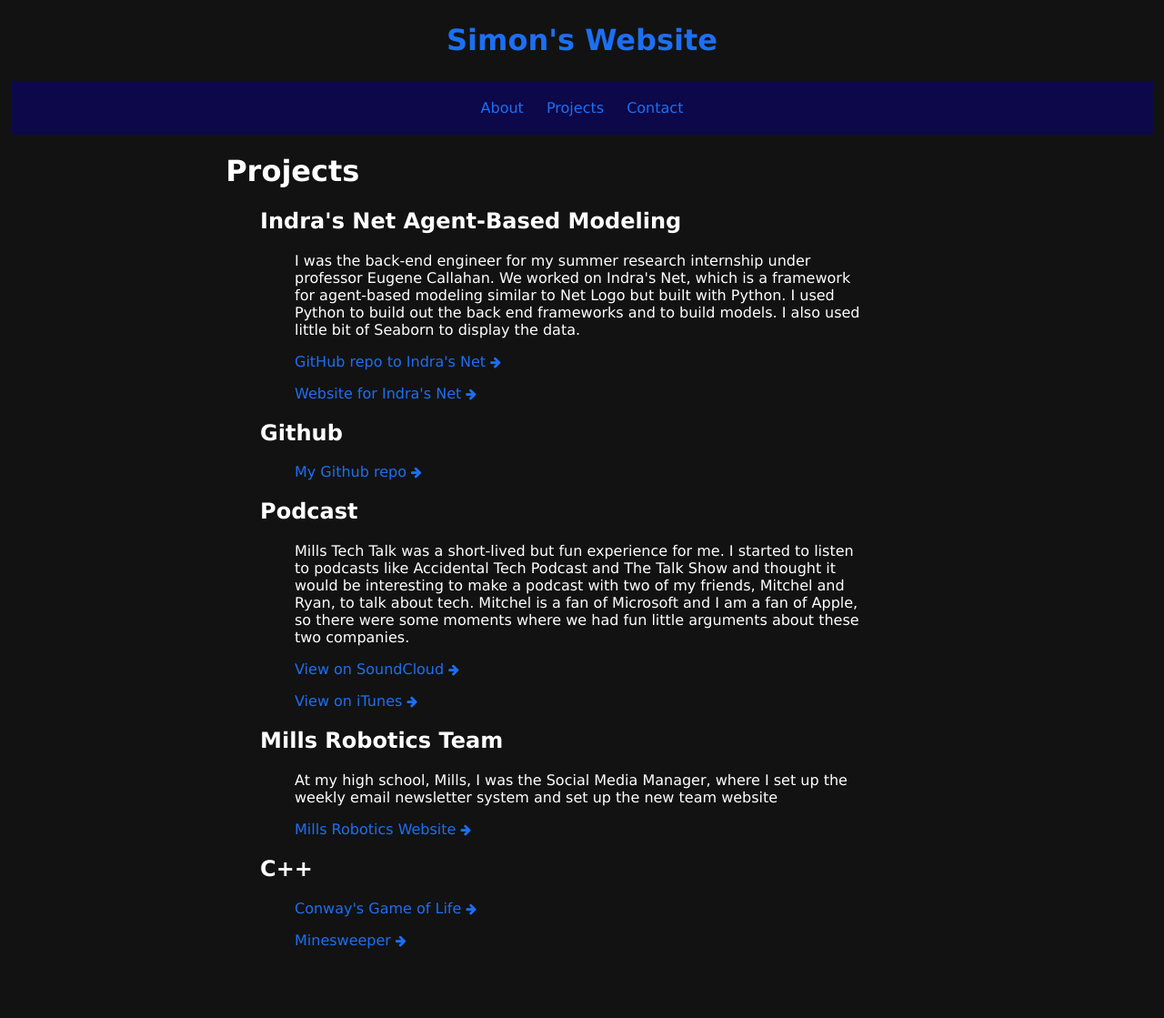
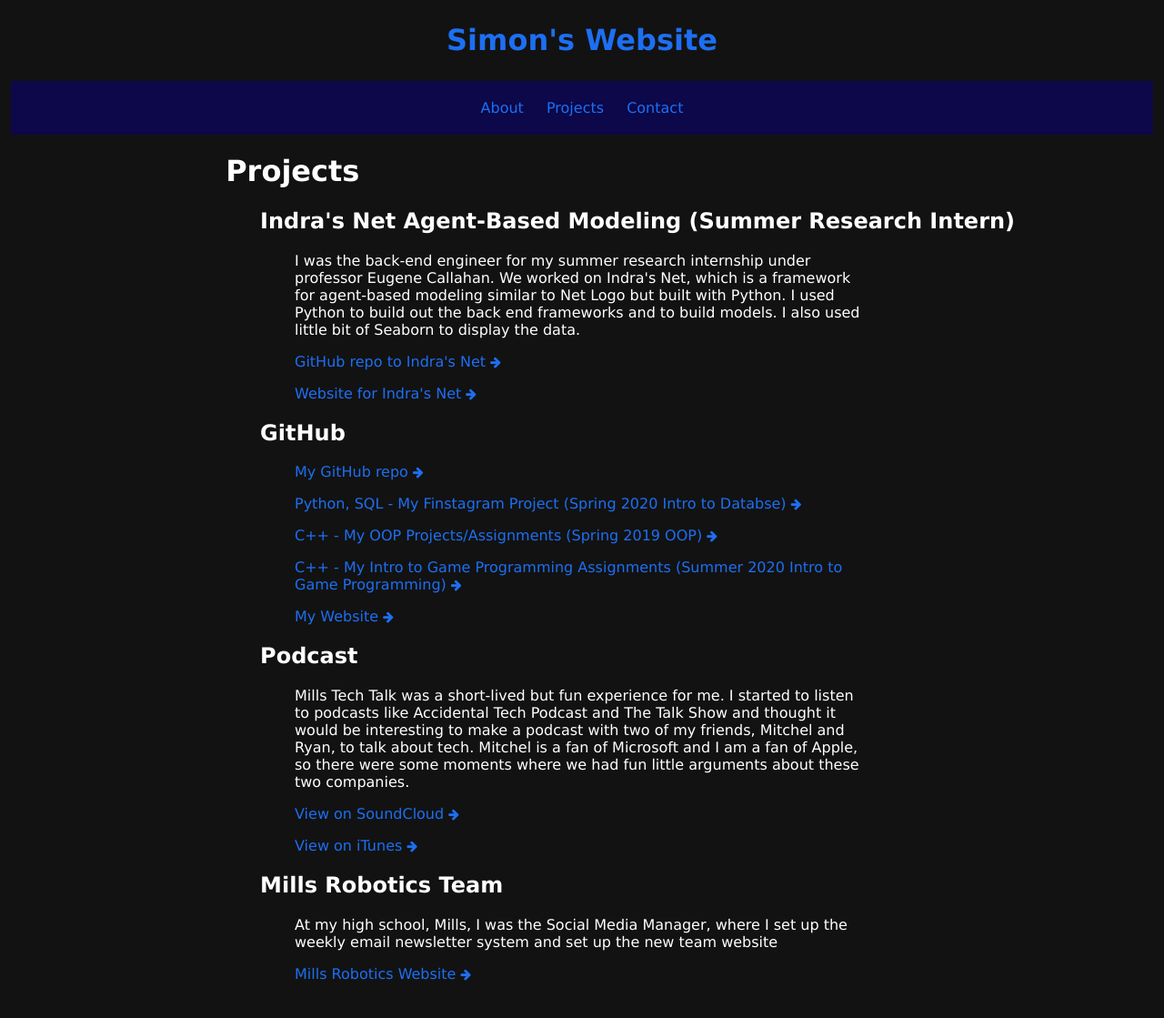
Before and after one commit to simon0h/simon0h.github.io, a Jekyll site: the page built from projects/index.html, in a window 1280 px wide. Shown: the whole page at 91% size. Built offline with Jekyll 4.4.1, drawn with Linux system fonts in a browser that asks for light colours; after the commit the page ends 1096 px from its top, so only the background shows below that.

Commit message:
Update index.html

```diff
--- a/projects/index.html
+++ b/projects/index.html
@@ -23,13 +23,17 @@ title: Projects
 
 <body>
 	<div>
-    <h2> Indra's Net Agent-Based Modeling</h2>
+		<h2> Indra's Net Agent-Based Modeling (Summer Research Intern)</h2>
 		<p> <p class = "paragraphs"> I was the back-end engineer for my summer research internship under professor Eugene Callahan. We worked on Indra's Net, which is a framework for agent-based modeling similar to Net Logo but built with Python. I used Python to build out the back end frameworks and to build models. I also used little bit of Seaborn to display the data.</p>
     		<p title = "https://github.com/gcallah/indras_net"><a href="https://github.com/gcallah/indras_net"><p class = "links"> GitHub repo to Indra's Net <i class="fa fa-arrow-right" style="font-size:85%;"></i></a></p>
     		<p title = "gcallah.github.io/indras_net/index.html"><a href="https://gcallah.github.io/indras_net/index.html"><p class = "links"> Website for Indra's Net <i class="fa fa-arrow-right" style="font-size:85%;"></i></a></p>
 
-    <h2> Github</h2>
-    <p title = "github.com/simon0h"><a href="https://github.com/simon0h"><p class = "links"> My Github repo <i class="fa fa-arrow-right" style="font-size:85%;"></i></a></p>
+    		<h2> GitHub</h2>
+    		<p title = "github.com/simon0h"><a href="https://github.com/simon0h"><p class = "links"> My GitHub repo <i class="fa fa-arrow-right" style="font-size:85%;"></i></a></p>
+		<p title = "github.com/simon0h/Finstagram"><a href="https://github.com/simon0h/Finstagram"><p class = "links"> Python, SQL - My Finstagram Project (Spring 2020 Intro to Databse) <i class="fa fa-arrow-right" style="font-size:85%;"></i></a></p>
+		<p title = "github.com/simon0h/Intro-to-Game-Programming"><a href="https://github.com/simon0h/Intro-to-Game-Programming"><p class = "links"> C++ - My OOP Projects/Assignments (Spring 2019 OOP) <i class="fa fa-arrow-right" style="font-size:85%;"></i></a></p>
+		<p title = "github.com/simon0h/OOP"><a href="https://github.com/simon0h/OOP"><p class = "links"> C++ - My Intro to Game Programming Assignments (Summer 2020 Intro to Game Programming) <i class="fa fa-arrow-right" style="font-size:85%;"></i></a></p>
+		<p title = "github.com/simon0h/simon0h.github.io"><a href="https://github.com/simon0h/simon0h.github.io"><p class = "links"> My Website <i class="fa fa-arrow-right" style="font-size:85%;"></i></a></p>
 
     		<h2> Podcast</h2>
     		<p> <p class = "paragraphs"> Mills Tech Talk was a short-lived but fun experience for me. I started to listen to podcasts like Accidental Tech Podcast and The Talk Show and thought it would be interesting to make a podcast with two of my friends, Mitchel and Ryan, to talk about tech. Mitchel is a fan of Microsoft and I am a fan of Apple, so there were some moments where we had fun little arguments about these two companies. </p>
@@ -40,8 +44,5 @@ title: Projects
     		<p> <p class = "paragraphs"> At my high school, Mills, I was the Social Media Manager, where I set up the weekly email newsletter system and set up the new team website</p>
     		<p title = "MRT253"><p class = "links"> <a href = "http://millsroboticsteam253.com"> Mills Robotics Website <i class="fa fa-arrow-right" style="font-size:85%;"></i></a></p>
 
-    <h2> C++ </h2>
-    <p title = "Conway's Game of Life.cpp"><p class = "links"> <a href = "https://github.com/simon0h/Projects/blob/master/ConwaysGameOfLife.cpp"> Conway's Game of Life <i class="fa fa-arrow-right" style="font-size:85%;"></i></a></p>
-    <p title = "Minesweeper.cpp"><p class = "links lastParagraph"> <a href = "https://github.com/simon0h/Projects/blob/master/Minesweeper.cpp"> Minesweeper <i class="fa fa-arrow-right" style="font-size:85%;"></i></a></p>
 	</div>
 </body>
```
Lines whose indentation alone changed are shown as unchanged.
